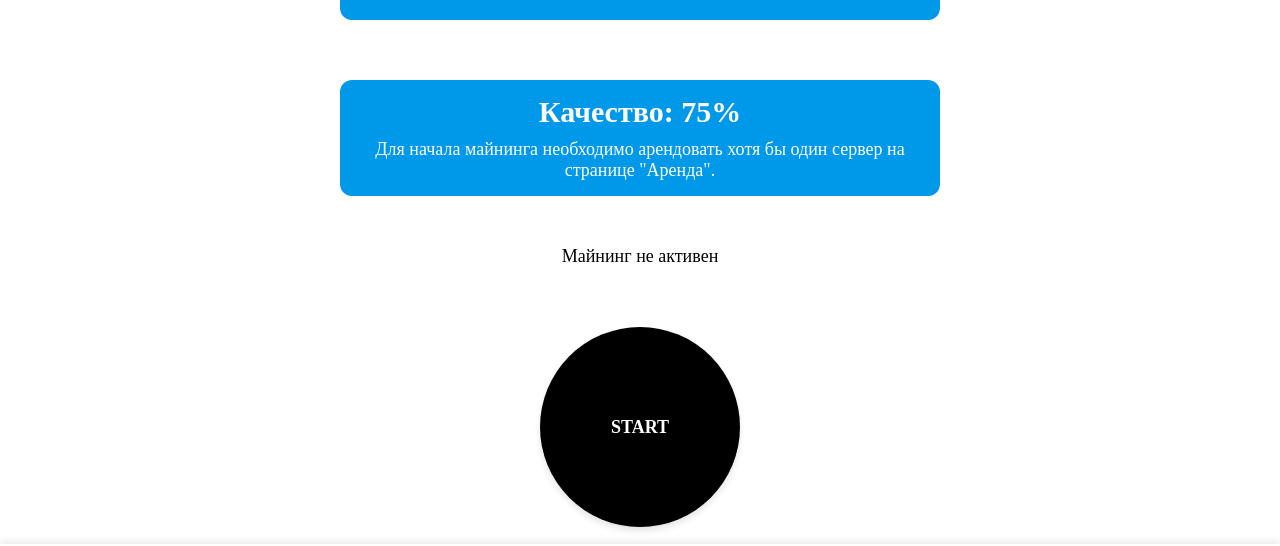
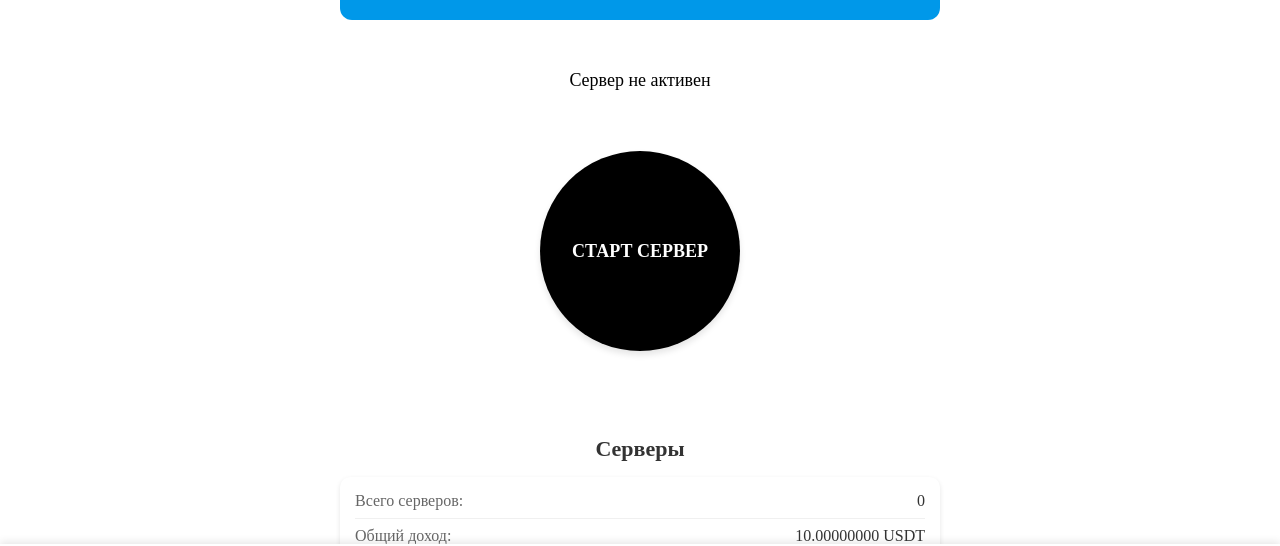
Before and after one commit to bohatko/tma, a React (Vite) app: page /mining in a window 1280 px wide. Shown: the part 196-742 px from the top of the page. Built offline with nearby package versions, Linux system fonts and the light colour scheme.

Commit message:
Улучшение интерфейса: добавлены табы в профиле, удалено качество сети

```diff
--- a/src/pages/Mining.tsx
+++ b/src/pages/Mining.tsx
@@ -72,31 +72,19 @@ const StatusCircle = styled.div<{ isMining: boolean }>`
   }
 `;
 
-const NetworkQualityCard = styled.div`
-  background-color: #0098E9;
-  padding: 15px 25px;
-  border-radius: 12px;
-  margin: 20px 0;
-  width: 110%;
-  max-width: 600px;
+const MiningIcon = styled.div<{ isMining: boolean }>`
   color: white;
+  font-size: 18px;
+  font-weight: bold;
+  text-transform: uppercase;
 `;
 
-const QualityHeader = styled.div`
-  display: flex;
-  justify-content: center;
-  align-items: center;
-  margin-bottom: 10px;
-  font-size: 30px;
-  font-weight: bold;
+const MiningStatusText = styled.div`
   text-align: center;
-`;
-
-const QualityText = styled.div`
-  color: white;
-  text-align: center;
-  margin-top: 10px;
+  margin: 10px 0;
   font-size: 18px;
+  font-weight: 500;
+  color: ${props => props.children === 'Майнинг активен' ? '#0098E9' : '#000000'};
 `;
 
 const TransactionCard = styled.div`
@@ -255,21 +243,6 @@ const AlertButton = styled.button<{ primary?: boolean }>`
   cursor: pointer;
 `;
 
-const MiningIcon = styled.div<{ isMining: boolean }>`
-  color: white;
-  font-size: 18px;
-  font-weight: bold;
-  text-transform: uppercase;
-`;
-
-const MiningStatusText = styled.div`
-  text-align: center;
-  margin: 10px 0;
-  font-size: 18px;
-  font-weight: 500;
-  color: ${props => props.children === 'Майнинг активен' ? '#0098E9' : '#000000'};
-`;
-
 const TransactionHistory = styled.div`
   width: 100%;
   max-width: 600px;
@@ -390,7 +363,6 @@ const EmptyMessage = styled.div`
 
 const Mining: React.FC = () => {
   const [isMining, setIsMining] = useState<boolean>(false);
-  const [networkQuality, setNetworkQuality] = useState<number>(75);
   const { state, dispatch } = useAppContext();
   const [showNotification, setShowNotification] = useState<boolean>(false);
   const [notificationMessage, setNotificationMessage] = useState<string>('');
@@ -417,22 +389,15 @@ const Mining: React.FC = () => {
   }, []);
 
   useEffect(() => {
-    let qualityInterval: NodeJS.Timeout | null = null;
     let earningsInterval: NodeJS.Timeout | null = null;
 
     if (isMining) {
-      // Обновление качества сети с интервалом
-      qualityInterval = setInterval(() => {
-        const randomQuality = Math.floor(Math.random() * 30) + 70;
-        setNetworkQuality(randomQuality);
-      }, 3000);
-
       // Добавление дохода с интервалом
       earningsInterval = setInterval(() => {
         // Рассчитываем доход на основе арендованных серверов
         let incomeAmount = 0;
 
-        // Проверяем наличие арендованных серверов
+        // Если есть арендованные серверы, берем их почасовой доход
         if (state.rentedServers.length > 0) {
           // Суммируем почасовой доход всех серверов
           const hourlyIncome = state.rentedServers.reduce(
@@ -443,10 +408,7 @@ const Mining: React.FC = () => {
           // Переводим часовой доход в доход за 5 секунд
           // (hourlyIncome / 3600) * 5 = hourlyIncome * 5 / 3600
           incomeAmount = hourlyIncome * 5 / 3600;
-
-          // Применяем множитель качества сети (от 0.7 до 1.0)
-          const qualityMultiplier = networkQuality / 100;
-          incomeAmount = incomeAmount * qualityMultiplier;
+        }
 
         // Добавляем доход на баланс только если он больше нуля
         if (incomeAmount > 0) {
@@ -489,16 +451,13 @@ const Mining: React.FC = () => {
             }
           });
         }
-        }
-        // Если нет серверов, никаких начислений не производим
       }, 5000); // Доход начисляется каждые 5 секунд
     }
 
     return () => {
-      if (qualityInterval) clearInterval(qualityInterval);
       if (earningsInterval) clearInterval(earningsInterval);
     };
-  }, [isMining, dispatch, state.balance, state.rentedServers, networkQuality]);
+  }, [isMining, dispatch, state.balance, state.rentedServers]);
 
   // Сохраняем состояние майнинга в localStorage
   useEffect(() => {
@@ -531,17 +490,6 @@ const Mining: React.FC = () => {
     }
   };
 
-  // Вычисляем суммарный доход в час от всех серверов
-  const totalHourlyIncome = state.rentedServers.reduce(
-    (sum, server) => sum + server.hourlyIncome,
-    0
-  );
-
-  // Вычисляем общий доход (сумма всех транзакций дохода)
-  const totalIncome = state.transactions
-    .filter(t => t.type === 'INCOME')
-    .reduce((sum, t) => sum + t.amount, 0);
-
   return (
     <MiningContainer>
       <Notification
@@ -557,24 +505,13 @@ const Mining: React.FC = () => {
         </EarningsAmount>
       </BonusCard>
 
-      <NetworkQualityCard>
-        <QualityHeader>
-          Качество: {networkQuality}%
-        </QualityHeader>
-        <QualityText>
-          {state.rentedServers.length > 0
-            ? `Качество сети влияет на доходность. При текущем качестве сети ваш доход умножается на ${(networkQuality / 100).toFixed(2)}.`
-            : 'Для начала майнинга необходимо арендовать хотя бы один сервер на странице "Аренда".'}
-        </QualityText>
-      </NetworkQualityCard>
-
       <MiningStatusText>
-        {isMining ? 'Майнинг активен' : 'Майнинг не активен'}
+        {isMining ? 'Сервер активен' : 'Сервер не активен'}
       </MiningStatusText>
 
       <StatusCircle isMining={isMining} onClick={handleMiningClick}>
         <MiningIcon isMining={isMining}>
-          {isMining ? 'Stop' : 'Start'}
+          {isMining ? 'Стоп Сервер' : 'Старт Сервер'}
         </MiningIcon>
       </StatusCircle>
 
@@ -588,11 +525,13 @@ const Mining: React.FC = () => {
           </StatRow>
           <StatRow>
             <span>Общий доход:</span>
-            <span>{totalIncome.toFixed(8)} USDT</span>
+            <span>{state.transactions
+              .filter(t => t.type === 'INCOME')
+              .reduce((sum, t) => sum + t.amount, 0).toFixed(8)} USDT</span>
           </StatRow>
           <StatRow>
             <span>Доход в час:</span>
-            <span>{totalHourlyIncome.toFixed(8)} USDT</span>
+            <span>{state.rentedServers.reduce((sum, server) => sum + server.hourlyIncome, 0).toFixed(8)} USDT</span>
           </StatRow>
         </ServerStatsCard>
 
--- a/src/pages/Profile.tsx
+++ b/src/pages/Profile.tsx
@@ -3,6 +3,7 @@ import styled from 'styled-components';
 import { useAppContext } from '../context/AppContext';
 import { getTransactionColor } from '../types/transaction';
 import Notification from '../components/Notification';
+import { formatDate } from '../utils/formatDate';
 
 const ProfileContainer = styled.div`
   padding: 20px;
@@ -205,24 +206,14 @@ const Balance = styled.div`
   max-width: 600px;
 `;
 
-const formatDate = (timestamp: number): string => {
-  const date = new Date(timestamp);
-  return date.toLocaleString('ru-RU', {
-    day: '2-digit',
-    month: '2-digit',
-    year: 'numeric',
-    hour: '2-digit',
-    minute: '2-digit'
-  });
-};
-
-type Tab = 'servers' | 'transactions';
+type TransactionTabType = 'all' | 'income' | 'expense';
 
 const Profile: React.FC = () => {
   const { state } = useAppContext();
   const [showNotification, setShowNotification] = useState<boolean>(false);
   const [notificationMessage, setNotificationMessage] = useState<string>('');
   const [notificationType, setNotificationType] = useState<'success' | 'error'>('success');
+  const [activeTransactionTab, setActiveTransactionTab] = useState<TransactionTabType>('all');
 
   // Функция для отображения уведомлений
   const showNotificationMessage = (message: string, type: 'success' | 'error' = 'success') => {
@@ -241,6 +232,14 @@ const Profile: React.FC = () => {
   const sortedTransactions = [...state.transactions].sort((a, b) =>
     new Date(b.timestamp).getTime() - new Date(a.timestamp).getTime()
   );
+
+  // Фильтруем транзакции по выбранному табу
+  const filteredTransactions = sortedTransactions.filter(transaction => {
+    if (activeTransactionTab === 'all') return true;
+    if (activeTransactionTab === 'income') return transaction.type === 'INCOME';
+    if (activeTransactionTab === 'expense') return transaction.type === 'RENT';
+    return true;
+  });
 
   return (
     <ProfileContainer>
@@ -261,9 +260,30 @@ const Profile: React.FC = () => {
       <ProfileSection>
         <SectionTitle>История транзакций</SectionTitle>
 
-        {sortedTransactions.length > 0 ? (
+        <TabContainer>
+          <TabButton
+            active={activeTransactionTab === 'all'}
+            onClick={() => setActiveTransactionTab('all')}
+          >
+            Все
+          </TabButton>
+          <TabButton
+            active={activeTransactionTab === 'income'}
+            onClick={() => setActiveTransactionTab('income')}
+          >
+            Доходы
+          </TabButton>
+          <TabButton
+            active={activeTransactionTab === 'expense'}
+            onClick={() => setActiveTransactionTab('expense')}
+          >
+            Расходы
+          </TabButton>
+        </TabContainer>
+
+        {filteredTransactions.length > 0 ? (
           <TransactionsList>
-            {sortedTransactions.map((transaction) => (
+            {filteredTransactions.map((transaction) => (
               <TransactionItem key={transaction.id} type={transaction.type}>
                 <TransactionInfo>
                   <TransactionTitle>
@@ -287,7 +307,11 @@ const Profile: React.FC = () => {
             ))}
           </TransactionsList>
         ) : (
-          <EmptyMessage>У вас пока нет транзакций</EmptyMessage>
+          <EmptyMessage>
+            {activeTransactionTab === 'all' && 'У вас пока нет транзакций'}
+            {activeTransactionTab === 'income' && 'У вас пока нет доходных транзакций'}
+            {activeTransactionTab === 'expense' && 'У вас пока нет расходных транзакций'}
+          </EmptyMessage>
         )}
       </ProfileSection>
     </ProfileContainer>
```
Lines whose indentation alone changed are shown as unchanged.
